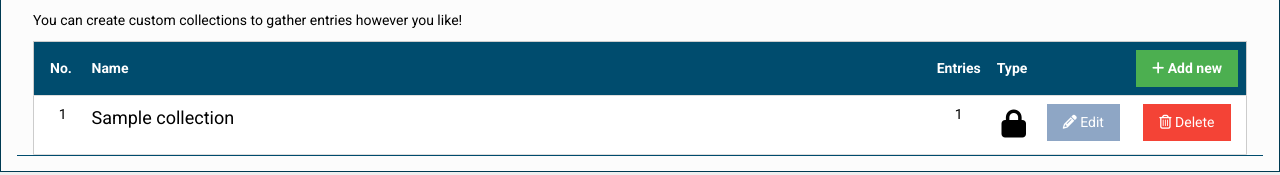
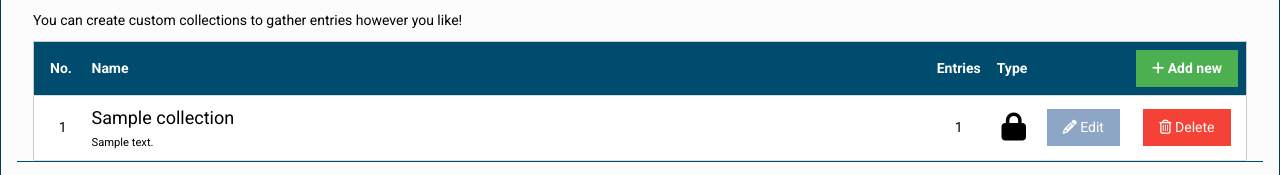
Before and after one commit to 17thshard/palanaeum, a Django app: template palanaeum/templates/palanaeum/collections/collection_list.html in a window 1280 px wide. Shown: the part 249-424 px from the top of the page. Run offline with Django 3.2, Linux system fonts and the light colour scheme; the template is opened without the code that fills it: most values are stand-ins (such as "Sample title", 1, 10 or a date in 2020); style sheets or scripts are compiled from the project's sources; some libraries are stand-ins or nearby versions.

Commit message:
Fixing user collections issues.

```diff
--- a/palanaeum/models.py
+++ b/palanaeum/models.py
@@ -576,7 +576,7 @@ class UsersEntryCollection(TimeStampedModel):
 
     user = models.ForeignKey(User, related_name='collections', on_delete=models.CASCADE)
     name = models.CharField(max_length=MAX_NAME_LENGTH)
-    description = models.TextField(default='')
+    description = models.TextField(default='', blank=True)
     public = models.BooleanField(default=False)
     entries = models.ManyToManyField(Entry, related_name='collections')
 
--- a/palanaeum/sass/palanaeum.scss
+++ b/palanaeum/sass/palanaeum.scss
@@ -128,7 +128,7 @@ table {
     color: $text-light;
   }
   td {
-    vertical-align: middle;
+    vertical-align: middle !important;
   }
   .narrow-col{
     width: 50px;
--- a/palanaeum/static/palanaeum/css/palanaeum.css
+++ b/palanaeum/static/palanaeum/css/palanaeum.css
@@ -509,7 +509,7 @@ table caption, table thead th {
   background-color: #004c6e;
   color: #fff; }
 table td {
-  vertical-align: middle; }
+  vertical-align: middle !important; }
 table .narrow-col {
   width: 50px;
   text-align: center; }
--- a/palanaeum/static/palanaeum/js/entry_collections.js
+++ b/palanaeum/static/palanaeum/js/entry_collections.js
@@ -60,6 +60,7 @@ function update_collection_dialog_and_display(collections_list, parent_button) {
         position: { my: "right top", at: "right bottom", of: parent_button},
         resizable: false,
         modal: true,
+        width: 350,
         open: function(event, ui) {
             $('.ui-widget-overlay').bind('click', function() {
                 collections_dialog.dialog('close');
--- a/palanaeum/templates/palanaeum/collections/collection_list.html
+++ b/palanaeum/templates/palanaeum/collections/collection_list.html
@@ -32,7 +32,7 @@
             {% for collection in collections %}
                 <tr>
                     <td class="narrow-col">{{ forloop.counter }}</td>
-                    <td><a href="{% url 'collection_details' collection.id %}" class="w3-large">{{ collection.name }}</a></td>
+                    <td><a href="{% url 'collection_details' collection.id %}" class="w3-large">{{ collection.name|truncatechars_html:80 }}</a><br/><small>{{ collection.description|safe|truncatewords_html:100 }}</small></td>
                     <td class="narrow-col">{{ collection.entries.all.count }}</td>
                     <td class="privacy-icon narrow-col">
                         {% if collection.public %}
--- a/palanaeum/views.py
+++ b/palanaeum/views.py
@@ -279,7 +279,7 @@ def get_collection_list_json(request):
     for collection in collections:
         ret.append({
             'id': collection.id,
-            'name': collection.name,
+            'name': collection.name if len(collection.name) < 30 else collection.name[:27] + '...',
             'size': collection.entries.count(),
             'has_entry': collection.entries.filter(pk=entry_id).exists(),
             'public': collection.public,
@@ -314,7 +314,9 @@ def switch_entry_in_collection(request):
     else:
         collection.entries.remove(entry)
 
-    return {'success': True, 'size': collection.entries.count(), 'name': collection.name, 'public': collection.public}
+    return {'success': True, 'size': collection.entries.count(),
+            'name': collection.name if len(collection.name) < 30 else collection.name[:27] + '...',
+            'public': collection.public}
 
 
 @require_POST
```
Also changed, not shown: 1 other file.
